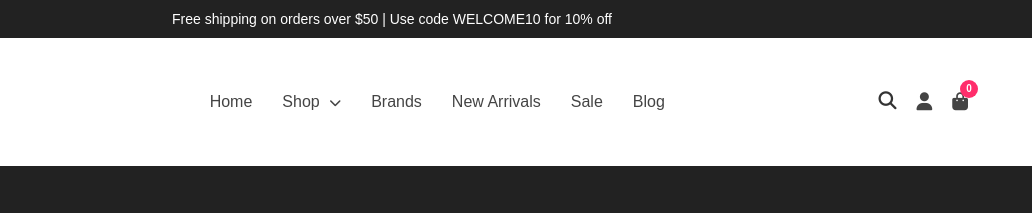
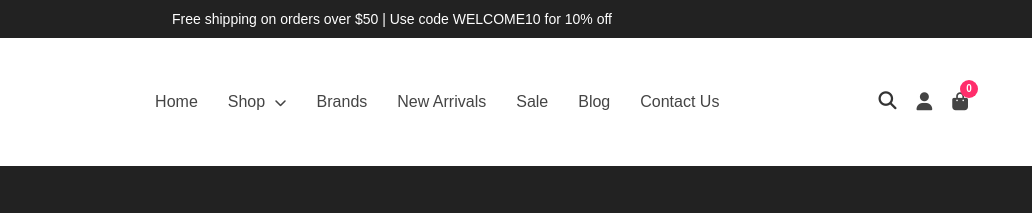
Before and after one commit to Abubakkar-Praew/Annazcosmetic.com, a plain HTML site: page index.html in a window 1280 px wide. Shown: the top 213 px of the page, 248-1280 px from the left. Drawn offline with Linux system fonts and the light colour scheme.

Commit message:
Contact Us Feature Added

```diff
--- a/index.html
+++ b/index.html
@@ -80,6 +80,7 @@
                     <li><a href="/new-arrivals">New Arrivals</a></li>
                     <li><a href="/sale">Sale</a></li>
                     <li><a href="/blog">Blog</a></li>
+                    <li><a href="/contactUs">Contact Us</a></li>
                 </ul>
             </nav>
 
```
